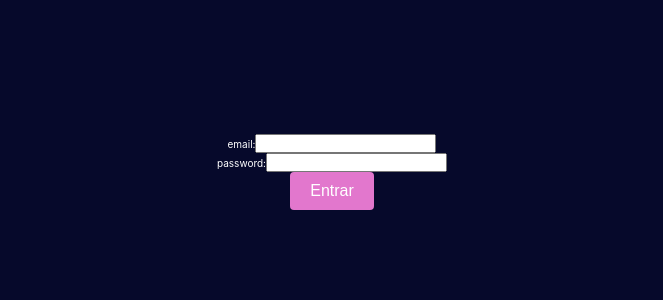
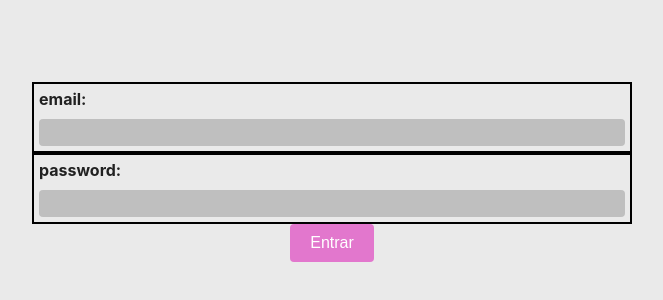
Before and after one commit to GoDevBrazil/link-hub-fe, a Next.js app: page / in a window 1280 px wide. Shown: the part 228-528 px from the top of the page, without its empty margins (308-971 px from the left). Built offline with nearby package versions, Linux system fonts and the light colour scheme.

Commit message:
WIP:update form and input styles

```diff
--- /dev/null
+++ b/src/components/Form/Form.styles.ts
@@ -0,0 +1,5 @@
+import styled from 'styled-components'
+
+export const FormWrapper = styled.form`
+  width: 600px;
+`
--- a/src/components/Form/Form.tsx
+++ b/src/components/Form/Form.tsx
@@ -3,6 +3,7 @@ import InputField from 'components/InputField/InputField'
 import Button from 'components/Button/Button'
 // import { getFieldError } from 'components/InputField/InputField.utils'
 import { FormProps } from './Form.utils'
+import * as S from './Form.styles'
 
 const Form = ({ fields }: FormProps) => {
   const [wasSubmitted, setWasSubmitted] = useState(false)
@@ -27,7 +28,7 @@ const Form = ({ fields }: FormProps) => {
   }
 
   return (
-    <form noValidate onSubmit={handleSubmit}>
+    <S.FormWrapper noValidate onSubmit={handleSubmit}>
       {fields.map(({ name, type, isRequired }) => (
         <InputField
           key={name}
@@ -38,7 +39,7 @@ const Form = ({ fields }: FormProps) => {
         />
       ))}
       <Button type="submit" label="Entrar" />
-    </form>
+    </S.FormWrapper>
   )
 }
 
--- a/src/components/InputField/InputField.styles.ts
+++ b/src/components/InputField/InputField.styles.ts
@@ -1,9 +1,31 @@
 import styled from 'styled-components'
 
-export const InputWrapper = styled.div``
+export const InputWrapper = styled.div`
+  width: 100%;
+  display: flex;
+  flex-direction: column;
+  align-items: flex-start;
+  position: relative;
+  padding: 5px;
+  border: 2px solid #000;
+`
 
-export const Label = styled.label``
+export const Label = styled.label`
+  font-size: 1rem;
+  font-weight: 700;
+`
 
-export const Input = styled.input``
+export const Input = styled.input`
+  margin: 10px 0 0;
+  background-color: #bfbfbf;
+  padding: 6px 8px;
+  border: none;
+  border-radius: 4px;
+  width: 100%;
+`
 
-export const ErrorMessage = styled.span``
+export const ErrorMessage = styled.span`
+  color: red;
+  align-self: flex-end;
+  margin: 5px 0;
+`
--- a/src/components/InputField/InputField.tsx
+++ b/src/components/InputField/InputField.tsx
@@ -15,9 +15,9 @@ const InputField = ({
   const displayErrorMessage = (wasSubmitted || touched) && errorMessage
 
   return (
-    <div key={name}>
-      <label htmlFor={`${name}-input`}>{name}:</label>
-      <input
+    <S.InputWrapper key={name}>
+      <S.Label htmlFor={`${name}-input`}>{name}:</S.Label>
+      <S.Input
         id={`${name}-input`}
         name={name}
         type={type}
@@ -26,11 +26,11 @@ const InputField = ({
         required={isRequired}
       />
       {displayErrorMessage ? (
-        <span role="alert" id={`${name}-error`}>
+        <S.ErrorMessage role="alert" id={`${name}-error`}>
           {errorMessage}
-        </span>
+        </S.ErrorMessage>
       ) : null}
-    </div>
+    </S.InputWrapper>
   )
 }
 
--- a/src/pages/index.tsx
+++ b/src/pages/index.tsx
@@ -4,7 +4,7 @@ import Main from 'components/Main/Main'
 
 export default function Home() {
   return (
-    <Main textColor="#fff" backgroundColor="#06092b">
+    <Main textColor="#212121" backgroundColor="#EAEAEA">
       <Form fields={SigninFormFields} />
     </Main>
   )
--- a/src/styles/global.ts
+++ b/src/styles/global.ts
@@ -5,10 +5,6 @@ const GlobalStyles = createGlobalStyle`
     margin: 0;
     padding: 0;
     box-sizing: border-box;
-  }
-
-  html {
-    font-size: 62.5%;
   }
 
   html, body, #__next {
```
Also changed, not shown: src/pages/signin/index.tsx (deleted, +0 -11 lines).
